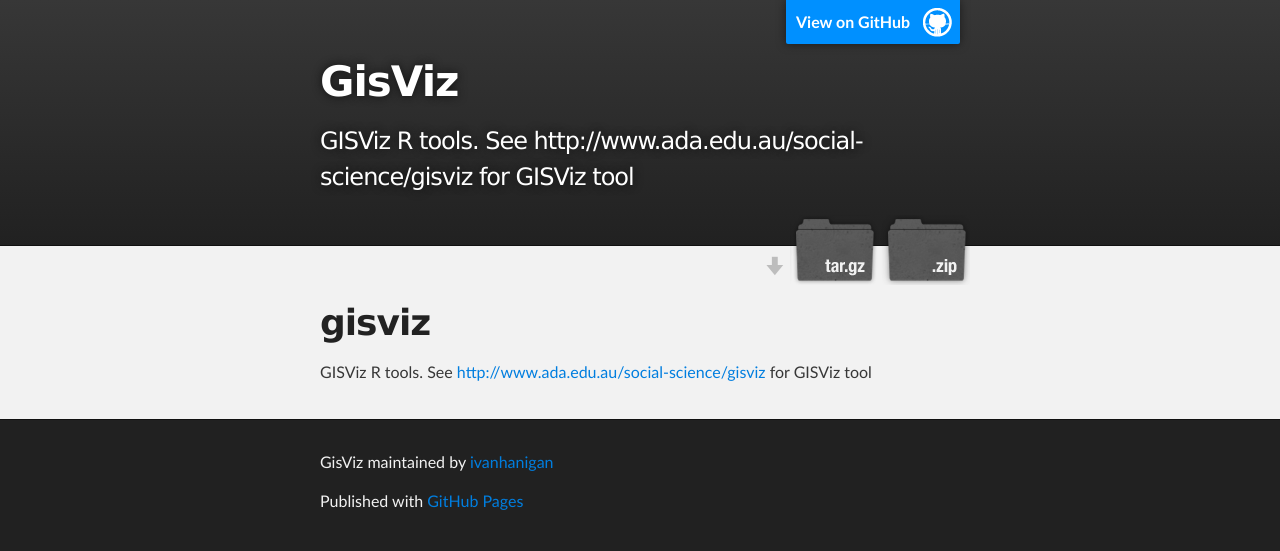
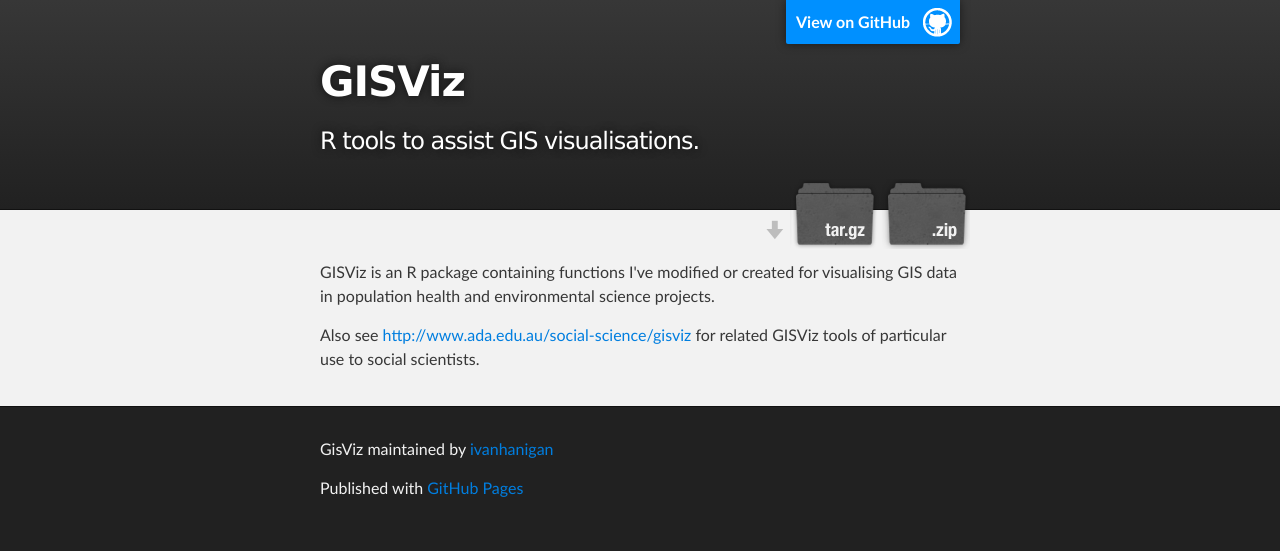
Before and after one commit to ivanhanigan/gisviz, a plain HTML site: page index.html in a window 1280 px wide. Drawn offline with Linux system fonts and the light colour scheme.

Commit message:
mod to home page

```diff
--- a/index.html
+++ b/index.html
@@ -4,7 +4,7 @@
   <head>
     <meta charset='utf-8' />
     <meta http-equiv="X-UA-Compatible" content="chrome=1" />
-    <meta name="description" content="GisViz : GISViz R tools.  See http://www.ada.edu.au/social-science/gisviz for GISViz tool" />
+    <meta name="description" content="GISViz R tools. " />
 
     <link rel="stylesheet" type="text/css" media="screen" href="stylesheets/stylesheet.css">
 
@@ -18,8 +18,8 @@
         <header class="inner">
           <a id="forkme_banner" href="https://github.com/ivanhanigan/gisviz">View on GitHub</a>
 
-          <h1 id="project_title">GisViz</h1>
-          <h2 id="project_tagline">GISViz R tools.  See http://www.ada.edu.au/social-science/gisviz for GISViz tool</h2>
+          <h1 id="project_title">GISViz</h1>
+          <h2 id="project_tagline">R tools to assist GIS visualisations.</h2>
 
             <section id="downloads">
               <a class="zip_download_link" href="https://github.com/ivanhanigan/gisviz/zipball/master">Download this package as a .zip file</a>
@@ -31,16 +31,17 @@
     <!-- MAIN CONTENT -->
     <div id="main_content_wrap" class="outer">
       <section id="main_content" class="inner">
-        <h1>gisviz</h1>
+       <!--  <h1>GISViz</h1> -->
 
-<p>GISViz R tools.  See <a href="http://www.ada.edu.au/social-science/gisviz">http://www.ada.edu.au/social-science/gisviz</a> for GISViz tool</p>
+<p>GISViz is an R package containing functions I've modified or created for visualising GIS data in population health and environmental science projects.</p>
+<p>Also see <a href="http://www.ada.edu.au/social-science/gisviz">http://www.ada.edu.au/social-science/gisviz</a> for related GISViz tools of particular use to social scientists.</p>
       </section>
     </div>
 
     <!-- FOOTER  -->
     <div id="footer_wrap" class="outer">
       <footer class="inner">
-        <p class="copyright">GisViz maintained by <a href="https://github.com/ivanhanigan">ivanhanigan</a></p>
+        <p class="copyright">GisViz maintained by <a href="http://ivanhanigan.github.com/">ivanhanigan</a></p>
         <p>Published with <a href="http://pages.github.com">GitHub Pages</a></p>
       </footer>
     </div>
```
